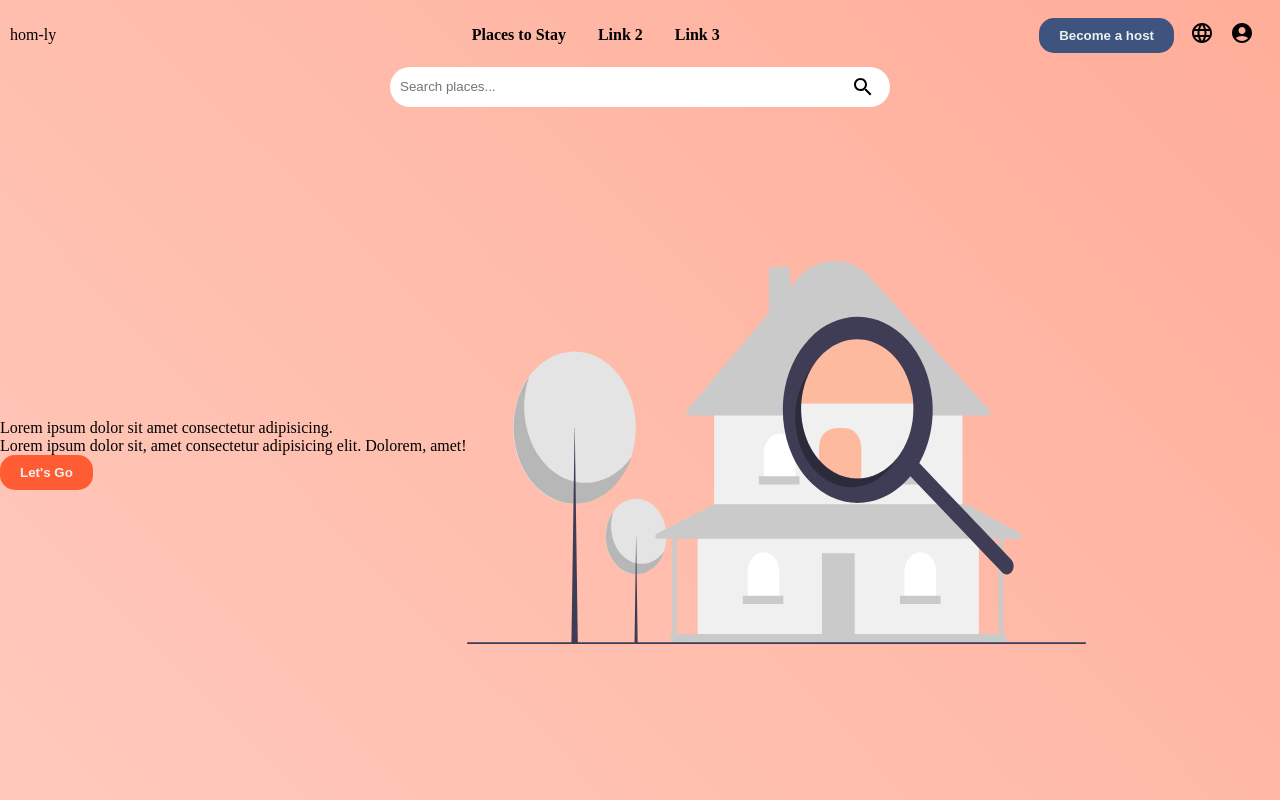
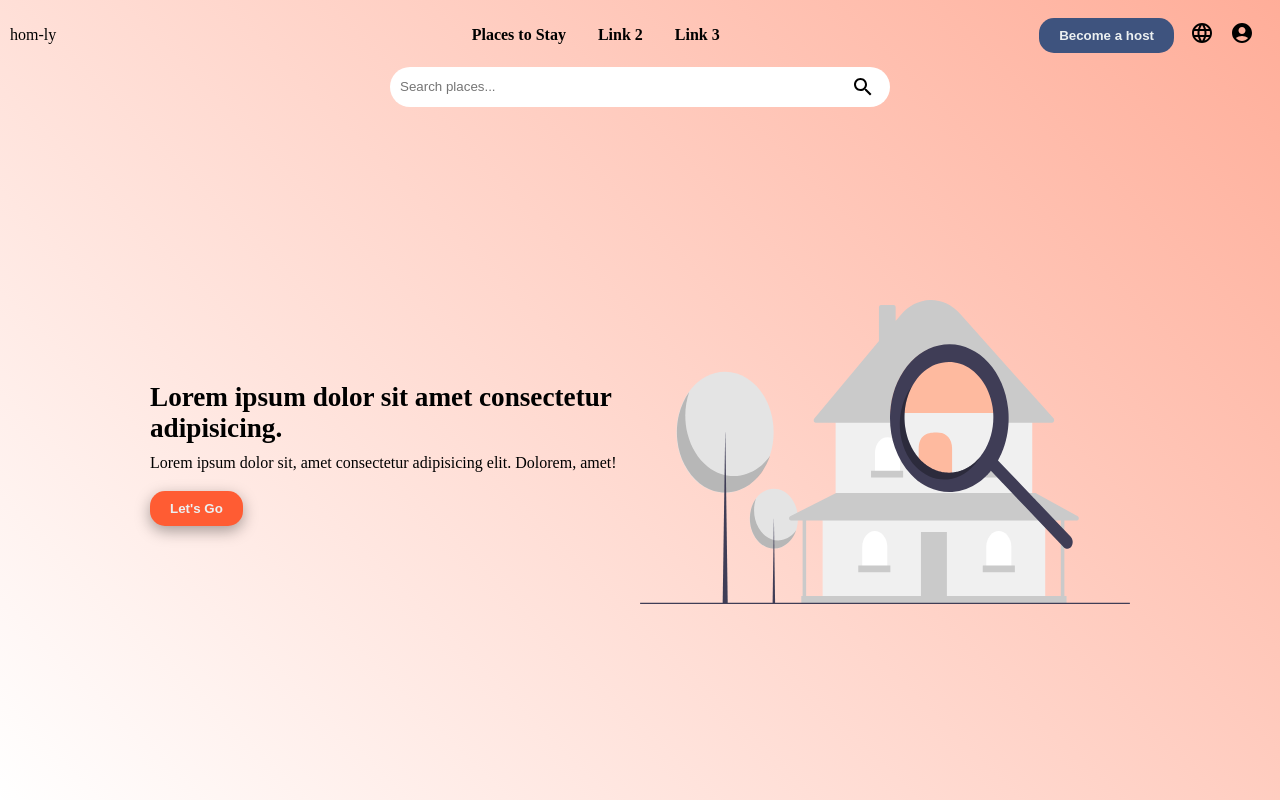
Before and after one commit to lumunge/Spacious-Living, a React (Create React App) app: page / in a window 1280 px wide. Shown: the top 800 px of the page. Built offline with nearby package versions, Linux system fonts and the light colour scheme.

Commit message:
responsive landing page

```diff
--- a/src/Components/Landing/Landing.jsx
+++ b/src/Components/Landing/Landing.jsx
@@ -14,9 +14,9 @@ const Landing = () => {
 						Lorem ipsum dolor sit, amet consectetur adipisicing elit. Dolorem, amet!
 					</span>
 				</p>
-            <button className="cta">Let's Go</button>
+            <button className="landingCta">Let's Go</button>
 			</div>
-			<div className="img">
+			<div className="introImg">
 				<img src={landingImg} alt="landing_img" />
 			</div>
 		</div>
--- a/src/Components/Landing/landing.css
+++ b/src/Components/Landing/landing.css
@@ -1,9 +1,7 @@
 .landingContainer {
 	height: calc(100vh - 100px);
-	display: flex;
-	align-items: center;
 }
-.cta {
+.landingCta {
 	background-color: var(--primaryColor);
 	padding: 10px 20px;
 	border-radius: 15px;
@@ -11,8 +9,10 @@
 	color: var(--mainWhite);
 	font-weight: 600;
 	cursor: pointer;
+	margin-top: 1rem;
+	box-shadow: rgba(0, 0, 0, 0.35) 0px 5px 15px;
 }
-@media (max-width: 576px) {
+@media (max-width: 740px) {
 	.landingContainer {
 		display: flex;
 		flex-direction: column;
@@ -31,12 +31,37 @@
 		font-size: 1rem;
 		font-weight: 100;
 	}
-	.cta {
-		margin-top: 1rem;
-		box-shadow: rgba(0, 0, 0, 0.35) 0px 5px 15px;
-	}
-	.img img {
+	.introImg img {
 		width: 100%;
 		height: 100%;
 	}
 }
+
+/* Small devices  */
+@media (min-width: 740px), (min-width: 1200px) {
+	.landingContainer {
+		display: flex;
+		align-items: center;
+		padding: 0 150px;
+		width: 100%;
+	}
+	.title {
+		font-size: 1.7rem;
+		font-weight: 600;
+		padding: 0;
+	}
+	.subtitle {
+		font-size: 1rem;
+		font-weight: 100;
+	}
+	.introText {
+		width: 50%;
+	}
+	.introImg {
+		width: 50%;
+	}
+	.introImg img {
+		width: 100%;
+		height: 100%;
+	}
+}
--- a/src/Pages/Home/Home.jsx
+++ b/src/Pages/Home/Home.jsx
@@ -13,12 +13,12 @@ const Home = () => {
 			<div className="landing">
 				<Header />
 				<Landing />
+				</div>
 				<Explore />
 				<Views />
 				<Cta />
 				<Reviews />
 				<Footer/>
-			</div>
 		</div>
 	);
 };
--- a/src/Pages/Home/home.css
+++ b/src/Pages/Home/home.css
@@ -1,5 +1,4 @@
 .landing {
-	background: red;
 	background: hsla(12, 100%, 60%, 1);
 	background: linear-gradient(
 		45deg,
```
